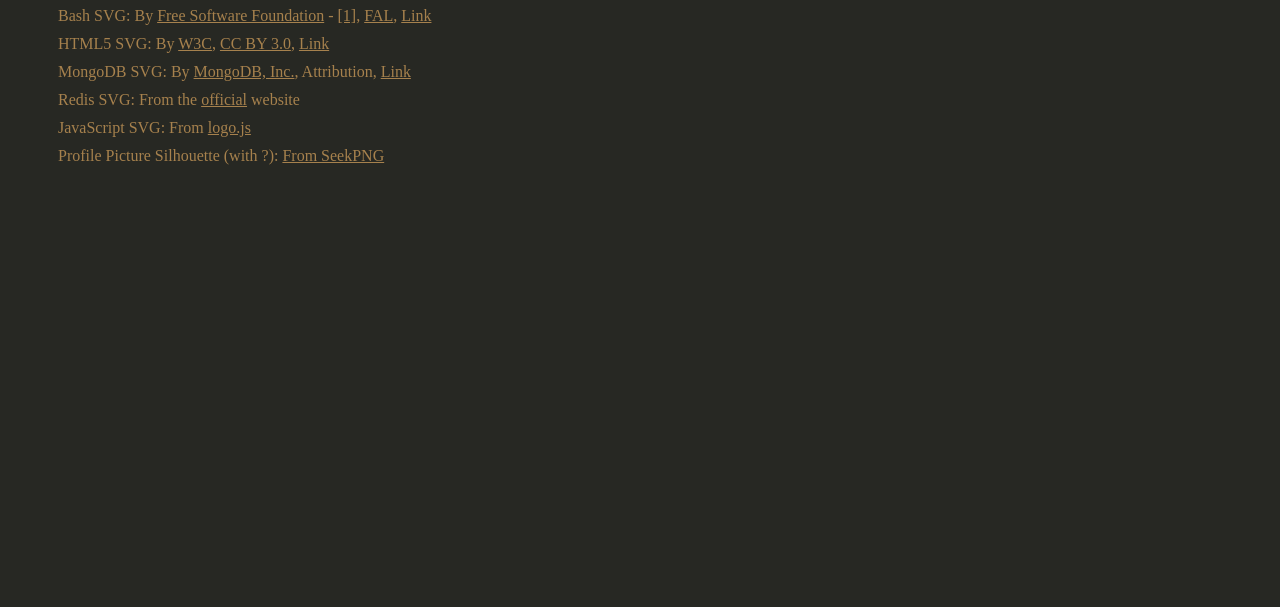
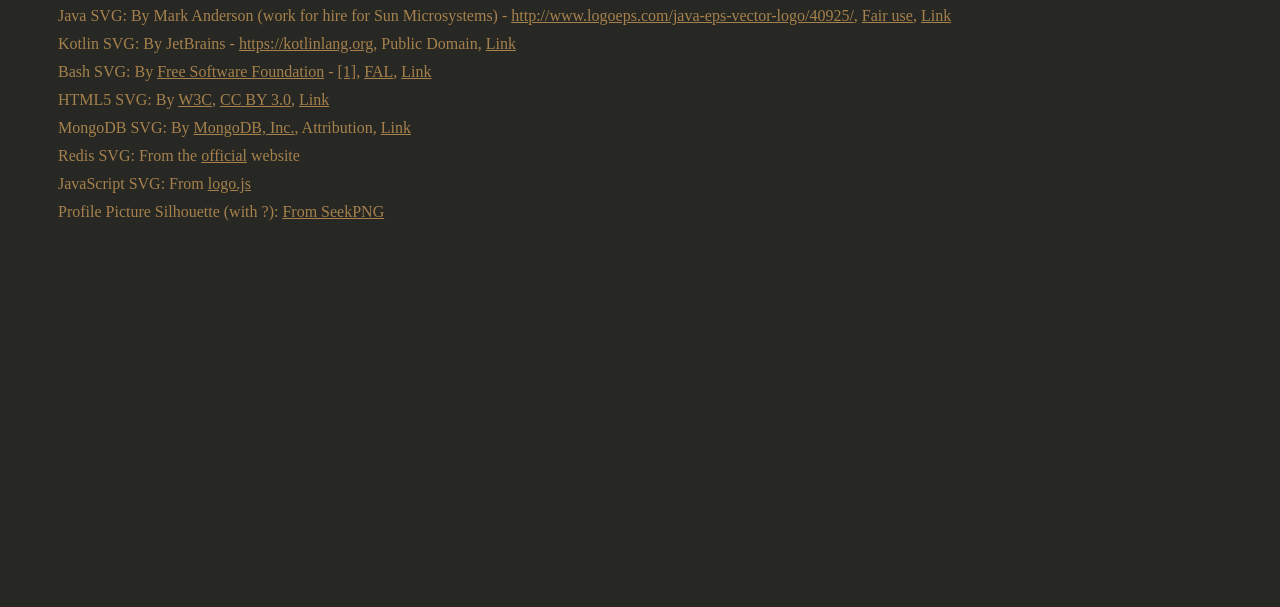
Before and after one commit to SteinGaming/FacharbeitWebseite, a website: page credits.html in a window 1280 px wide. Shown: the part 193-800 px from the top of the page. Drawn offline with Linux system fonts and the light colour scheme.

Commit message:
feat: more credits

```diff
--- a/credits.html
+++ b/credits.html
@@ -18,6 +18,12 @@
         Here are the resources we used to make the site:
     </h1>
     <ul class="hidden newTab">
+        <li>
+            Java SVG: By Mark Anderson (work for hire for Sun Microsystems) - <a rel="nofollow" class="external free" href="http://www.logoeps.com/java-eps-vector-logo/40925/">http://www.logoeps.com/java-eps-vector-logo/40925/</a>, <a href="//en.wikipedia.org/wiki/File:Java_programming_language_logo.svg" title="Fair use of copyrighted material in the context of Java (programming language)">Fair use</a>, <a href="https://en.wikipedia.org/w/index.php?curid=51298819">Link</a>
+        </li>
+        <li>
+            Kotlin SVG: By JetBrains - <a rel="nofollow" class="external free" href="https://kotlinlang.org">https://kotlinlang.org</a>, Public Domain, <a href="https://commons.wikimedia.org/w/index.php?curid=104936955">Link</a>
+        </li>
         <li>
             Bash SVG: By <a href="https://en.wikipedia.org/wiki/Free_Software_Foundation" class="extiw"
                             title="w:Free Software Foundation">Free Software Foundation</a> - <a rel="nofollow"
```
